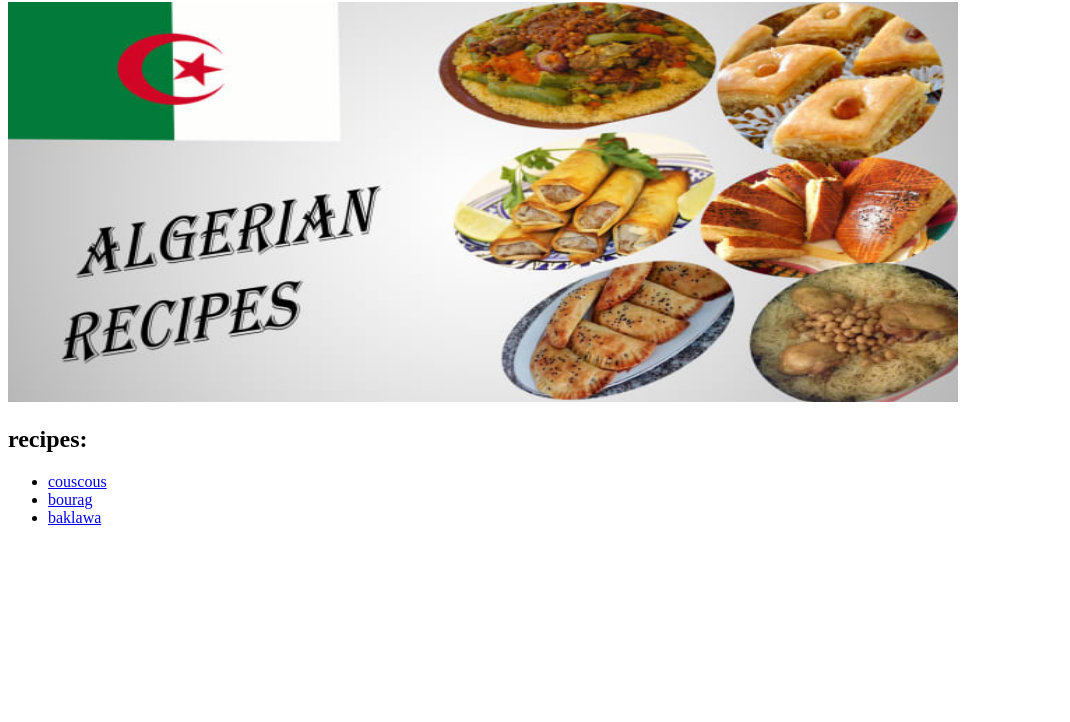
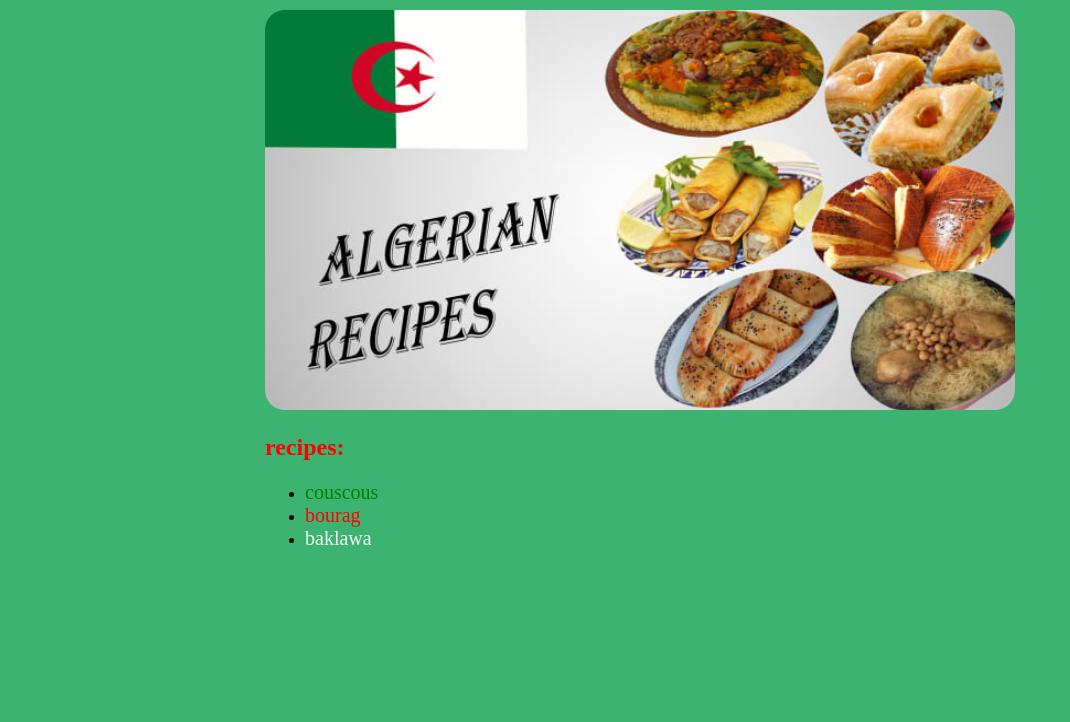
Before and after one commit to mehdichera/odin-recipes, a plain HTML site: page index.html in a window 1280 px wide. Shown: the part 78-800 px from the top of the page, without its empty margins (0-1070 px from the left). Drawn offline with Linux system fonts and the light colour scheme.

Commit message:
added some css

```diff
--- a/index.html
+++ b/index.html
@@ -3,15 +3,20 @@
     <head>
         <title>odin recipes</title>
         <meta charset="utf-8">
+        <link rel="stylesheet" href="./stylesheet.css">
     </head>
     <body>
+        <div class="container">
         <h1>Algerien recipes:</h1>
-        <img src="main img.jpg" width="950" height="400">
+        <img src="main img.jpg">
+        <div class="recipes">
         <h2>recipes:</h2>
         <ul>
-            <li><a href="recipes/couscous.html">couscous</a></li>
-            <li><a href="recipes/bourag.html">bourag</a></li>
-            <li><a href="recipes/baklawa.html">baklawa</a></li>
+            <li><a class="green" href="recipes/couscous.html">couscous</a></li>
+            <li><a class="red" href="recipes/bourag.html">bourag</a></li>
+            <li><a class="white" href="recipes/baklawa.html">baklawa</a></li>
         </ul>
+    </div>
+    </div>
     </body>
 </html>
--- /dev/null
+++ b/recipes/style.css
@@ -0,0 +1,23 @@
+.body{
+    display: flex;
+    justify-content: center;
+    align-items: center;
+}
+img{
+    width: 600px;
+    height: 400px;
+}
+ol{
+    width: 700px;
+}
+.image{
+    display: flex;
+    justify-content: center;
+    align-items: center;
+}
+li {
+    font-size: 20px;
+}
+p{
+    font-size: 20px;
+}
--- /dev/null
+++ b/recipes/style2.css
@@ -0,0 +1,23 @@
+.body{
+    display: flex;
+    justify-content: center;
+    align-items: center;
+}
+img{
+   width: 750px;
+   height: 400px;
+}
+ol{
+    width: 700px;
+}
+.image{
+    display: flex;
+    justify-content: center;
+    align-items: center;
+}
+li {
+    font-size: 20px;
+}
+p{
+    font-size: 20px;
+}
--- /dev/null
+++ b/recipes/style3.css
@@ -0,0 +1,20 @@
+.body{
+    display: flex;
+    justify-content: center;
+    align-items: center;
+}
+
+ol{
+    width: 700px;
+}
+.image{
+    display: flex;
+    justify-content: center;
+    align-items: center;
+}
+li {
+    font-size: 20px;
+}
+p{
+    font-size: 20px;
+}
--- /dev/null
+++ b/stylesheet.css
@@ -0,0 +1,30 @@
+body{
+    display: flex;
+    justify-content: center;
+    align-items: center;
+    background-color: mediumseagreen;
+}
+img{
+    border-radius: 20px;
+    width: 750px;
+    height: 400px;
+}
+h1 {
+    color: green;
+}
+h2 {
+    color: red;
+}
+a{
+    font-size: 20px;
+    text-decoration: none;
+}
+.green{
+    color: green;
+}
+.red{
+    color: red;
+}
+.white{
+    color: whitesmoke;
+}
```
Also changed, not shown: recipes/baklawa.html (+7 -4 lines), recipes/bourag.html (+7 -4 lines), recipes/couscous.html (+6 -3 lines).
